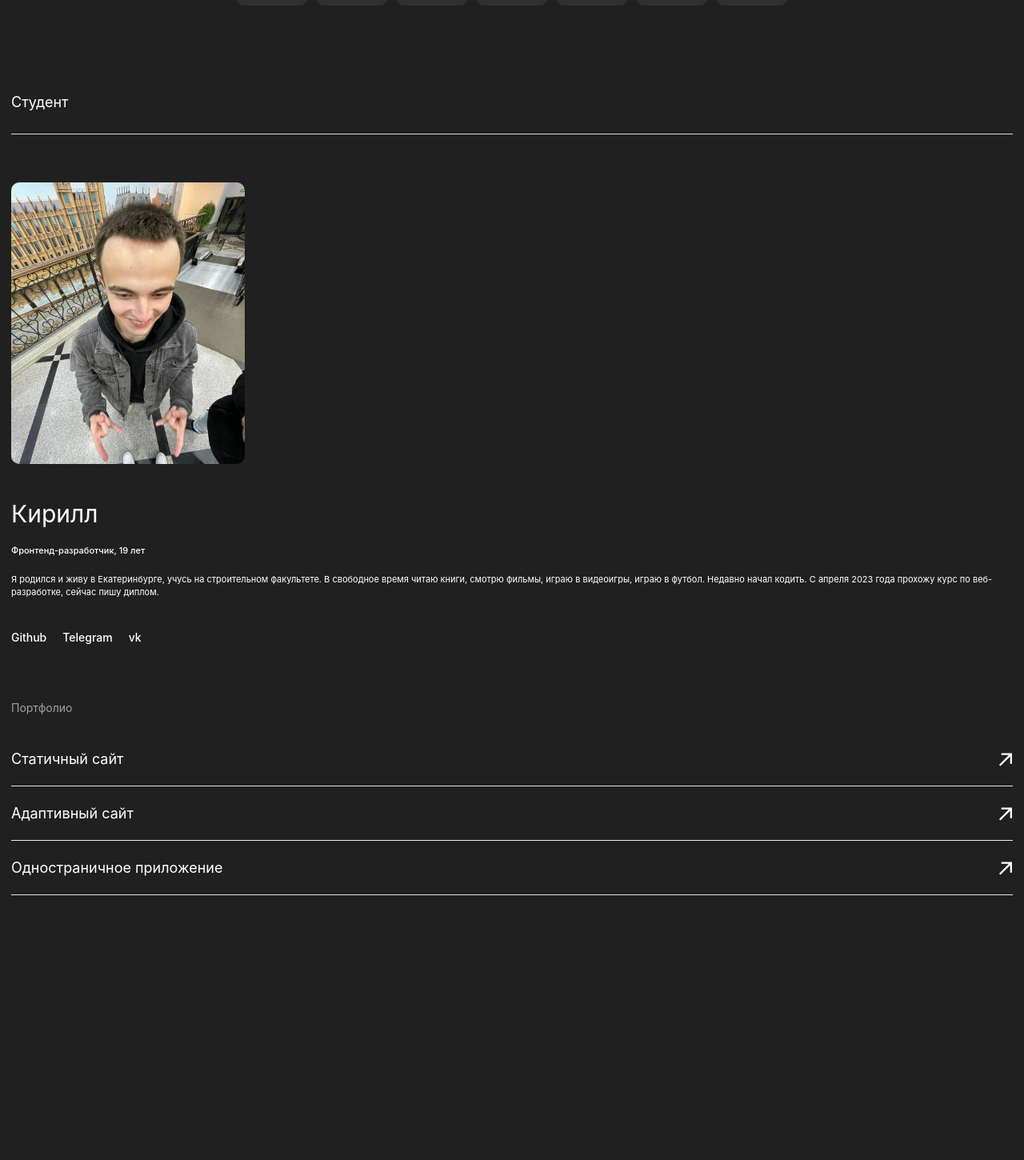
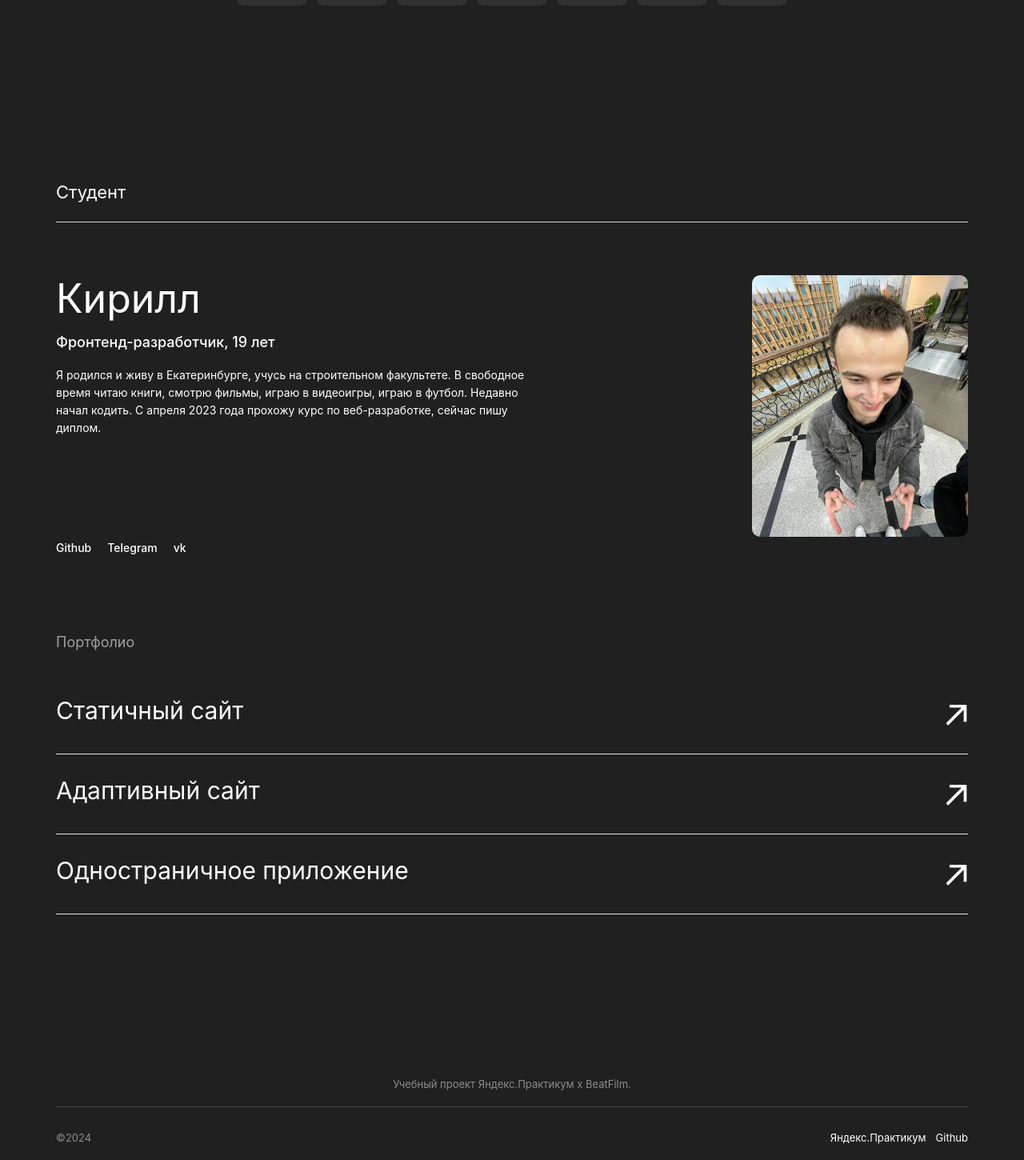
Before and after one commit to psychoHAHA/movies-explorer-frontend123, a React (Vite) app: page / in a window 1280 px wide. Shown: the part 1494-2944 px from the top of the page at 80% size. Before the commit the page ends 2613 px from the top, so only its background shows below. Built offline with nearby package versions, Linux system fonts and the light colour scheme.

Commit message:
главная страница готова!

```diff
--- a/src/components/AboutMe/AboutMe.css
+++ b/src/components/AboutMe/AboutMe.css
@@ -1,5 +1,6 @@
 .about-me {
   margin: 0 14px 70px;
+  padding: 70px 0 0 0;
 }
 
 .about-me__title {
@@ -57,3 +58,82 @@
 .about-me__link:hover {
   color: #404040;
 }
+
+@media screen and (min-width: 645px) {
+  .about-me {
+    margin: 0 50px 90px;
+    padding-top: 90px;
+  }
+
+  .about-me__information {
+    display: flex;
+    flex-direction: row-reverse;
+    justify-content: space-between;
+  }
+
+  .about-me__title {
+    font-size: 22px;
+    line-height: 27px;
+    padding-bottom: 23px;
+  }
+
+  .about-me__name {
+    margin-top: 66px;
+    font-size: 40px;
+    line-height: 40px;
+  }
+
+  .about-me__photo {
+    margin: 66px 0 0 0;
+    width: 255px;
+    height: 307px;
+  }
+
+  .about-me__profession {
+    margin-top: 16px;
+    font-size: 12px;
+    line-height: 18px;
+  }
+
+  .about-me__info {
+    max-width: 364px;
+    font-size: 12px;
+    line-height: 18px;
+  }
+
+  .about-me__links {
+    margin-top: 106px;
+  }
+}
+
+@media screen and (min-width: 880px) {
+  .about-me {
+    margin: 100px 70px 0;
+    padding-top: 110px;
+  }
+
+  .about-me__name {
+    font-size: 50px;
+    line-height: 58px;
+  }
+
+  .about-me__photo {
+    width: 270px;
+    height: 327px;
+  }
+
+  .about-me__profession {
+    font-size: 18px;
+    line-height: 20px;
+  }
+
+  .about-me__info {
+    max-width: 600px;
+    font-size: 14px;
+    line-height: 22px;
+  }
+
+  .about-me__links {
+    margin-top: 130px;
+  }
+}
--- a/src/components/AboutMe/AboutMe.jsx
+++ b/src/components/AboutMe/AboutMe.jsx
@@ -1,31 +1,49 @@
 import "./AboutMe.css"
 import photo from "../../images/me.jpg"
-
 
 export default function AboutMe() {
   return (
     <>
-      <div className="about-me">
+      <div className="about-me" id="AboutMe">
         <h2 className="about-me__title">Студент</h2>
+        <div className="about-me__information">
           <img src={photo} alt="я" className="about-me__photo" />
+          <div className="about-me__text">
             <h3 className="about-me__name">Кирилл</h3>
             <p className="about-me__profession">Фронтенд-разработчик, 19 лет</p>
             <p className="about-me__info">
-          Я родился и живу в Екатеринбурге, учусь на строительном факультете. В
-          свободное время читаю книги, смотрю фильмы, играю в видеоигры, играю в
-          футбол. Недавно начал кодить. С апреля 2023 года прохожу курс по
-          веб-разработке, сейчас пишу диплом.
+              Я родился и живу в Екатеринбурге, учусь на строительном
+              факультете. В свободное время читаю книги, смотрю фильмы, играю в
+              видеоигры, играю в футбол. Недавно начал кодить. С апреля 2023
+              года прохожу курс по веб-разработке, сейчас пишу диплом.
             </p>
             <div className="about-me__links">
-          <a href="https://github.com/psychoHAHA" className="about-me__link">
+              <a
+                href="https://github.com/psychoHAHA"
+                target="_blank"
+                className="about-me__link"
+                rel="noreferrer"
+              >
                 Github
               </a>
-          <a href="https://t.me/kirillzernov" className="about-me__link">
+              <a
+                href="https://t.me/kirillzernov"
+                target="_blank"
+                className="about-me__link"
+                rel="noreferrer"
+              >
                 Telegram
               </a>
-          <a href="https://vk.com/id326948405" className="about-me__link">
+              <a
+                href="https://vk.com/id326948405"
+                target="_blank"
+                className="about-me__link"
+                rel="noreferrer"
+              >
                 vk
               </a>
+            </div>
+          </div>
         </div>
       </div>
     </>
--- /dev/null
+++ b/src/components/Footer/Footer.css
@@ -0,0 +1,85 @@
+.footer {
+  margin: 0 10px;
+  padding: 79px 0 0 0;
+}
+
+.footer__title {
+  margin: 0 auto;
+  text-align: center;
+  font-size: 12px;
+  font-weight: 400;
+  line-height: 15px;
+  color: #8b8b8b;
+  border-bottom: 1px solid #424242;
+  padding-bottom: 21px;
+}
+
+.footer__info {
+  display: flex;
+  flex-direction: column-reverse;
+  justify-content: space-between;
+  align-items: center;
+  margin-top: 30px;
+}
+
+.footer__time {
+  margin: 30px 0 0 0;
+  color: #8b8b8b;
+  font-size: 12px;
+  font-weight: 400;
+  line-height: 15px;
+}
+
+.footer__links {
+  margin: 0;
+  display: flex;
+  flex-direction: column;
+  gap: 12px;
+}
+
+.footer__link {
+  text-decoration: none;
+  color: #fff;
+  font-size: 12px;
+  font-weight: 400;
+  line-height: 15px;
+  text-align: center;
+}
+
+@media screen and (min-width: 645px) {
+  .footer {
+    margin: 0 30px;
+  }
+
+  .footer__title {
+    font-size: 13px;
+    line-height: 16px;
+    padding-bottom: 20px;
+  }
+
+  .footer__info {
+    flex-direction: row;
+    margin-bottom: 20px;
+  }
+
+  .footer__time {
+    margin: 0;
+    font-size: 13px;
+    line-height: 16px;
+  }
+
+  .footer__links {
+    flex-direction: row;
+  }
+
+  .footer__link {
+    font-size: 13px;
+    line-height: 16px;
+  }
+}
+
+@media screen and (min-width: 880px) {
+  .footer {
+    margin: 0 70px;
+  }
+}
--- /dev/null
+++ b/src/components/Footer/Footer.jsx
@@ -0,0 +1,18 @@
+import "./Footer.css"
+
+export default function Footer() {
+  return (
+    <>
+      <footer className="footer">
+        <h3 className="footer__title">Учебный проект Яндекс.Практикум х BeatFilm.</h3>
+        <div className="footer__info">
+          <p className="footer__time">©2024</p>
+          <div className="footer__links">
+            <a href="" className="footer__link">Яндекс.Практикум</a>
+            <a href="" className="footer__link">Github</a>
+          </div>
+        </div>
+      </footer>
+    </>
+  )
+}
--- a/src/components/Main/Main.jsx
+++ b/src/components/Main/Main.jsx
@@ -4,6 +4,7 @@ import AboutProject from "../AboutProject/AboutProject"
 import Techs from "../Techs/Techs"
 import AboutMe from "../AboutMe/AboutMe"
 import Portfolio from "../Portfolio/Portfolio"
+import Footer from "../Footer/Footer"
 
 export default function Main() {
   return (
@@ -14,6 +15,7 @@ export default function Main() {
         <Techs />
         <AboutMe />
         <Portfolio />
+        <Footer />
       </main>
     </>
   )
--- a/src/components/NavTab/NavTab.jsx
+++ b/src/components/NavTab/NavTab.jsx
@@ -6,7 +6,7 @@ export default function NavTab() {
       <nav className="nav">
         <a href="#AboutProject" className="nav__link">О проекте</a>
         <a href="#Techs" className="nav__link">Технологии</a>
-        <a href="#" className="nav__link">Студент</a>
+        <a href="#AboutMe" className="nav__link">Студент</a>
       </nav>
     </>
   )
--- a/src/components/Portfolio/Portfolio.css
+++ b/src/components/Portfolio/Portfolio.css
@@ -1,5 +1,5 @@
 .portfolio {
-  margin: 0 14px
+  margin: 0 14px 70px;
 }
 
 .portfolio__title {
@@ -23,6 +23,11 @@
   list-style: none;
   border-bottom: 1px solid #E6E6E6;
   padding-bottom: 19px;
+  transition: all .2s ease;
+}
+
+.portfolio__links-type_item:hover {
+  border: #404040;
 }
 
 .portfolio__link {
@@ -32,7 +37,6 @@
   font-weight: 400;
   line-height: 28px;
   color: #fff;
-  transition: all .2s ease;
   display: flex;
   justify-content: space-between;
   transition: all .2s ease;
@@ -40,10 +44,6 @@
 
 .portfolio__link:hover {
   color: #404040;
-}
-
-.portfolio__link:active {
-  transform: scale(0.99);
 }
 
 .portfolio__link-image {
@@ -56,3 +56,48 @@
 .portfolio__links-type_item:hover .portfolio__link-image {
   transform: scale(1.3);
 }
+
+@media screen and (min-width: 645px) {
+  .portfolio {
+    margin: 0 50px 90px;
+  }
+
+  .portfolio__title {
+    margin-top: 90px;
+    font-size: 18px;
+    line-height: 20px;
+  }
+
+  .portfolio__links {
+    margin-top: 50px;
+  }
+
+  .portfolio__link {
+    font-size: 28px;
+    line-height: 50px;
+  }
+
+  .portfolio__link-image {
+    width: 27px;
+    height: 60px;
+  }
+}
+
+@media screen and (min-width: 880px) {
+  .portfolio {
+    margin: 0 70px 125px;
+  }
+
+  .portfolio__title {
+    margin-top: 100px;
+  }
+
+  .portfolio__link {
+    font-size: 30px;
+    line-height: 50px;
+  }
+
+  .portfolio__link-image {
+    width: 29px;
+  }
+}
--- a/src/components/Portfolio/Portfolio.jsx
+++ b/src/components/Portfolio/Portfolio.jsx
@@ -5,36 +5,39 @@ export default function Portfolio() {
   return (
     <>
       <div className="portfolio">
-      <h4 className="portfolio__title">Портфолио</h4>
+        <h3 className="portfolio__title">Портфолио</h3>
         <ul className="portfolio__links">
           <li className="portfolio__links-type_item">
-            <a href="" className="portfolio__link">
+            <a
+              href="https://github.com/psychoHAHA/practica1"
+              target="_blank"
+              className="portfolio__link"
+              rel="noreferrer"
+            >
               Статичный сайт
-              <img
-                src={linkImage}
-                alt=""
-                className="portfolio__link-image"
-              />
+              <img src={linkImage} alt="" className="portfolio__link-image" />
             </a>
           </li>
           <li className="portfolio__links-type_item">
-            <a href="" className="portfolio__link">
+            <a
+              href="https://psychohaha.github.io/russian-travel/"
+              target="_blank"
+              className="portfolio__link"
+              rel="noreferrer"
+            >
               Адаптивный сайт
-              <img
-                src={linkImage}
-                alt=""
-                className="portfolio__link-image"
-              />
+              <img src={linkImage} alt="" className="portfolio__link-image" />
             </a>
           </li>
           <li className="portfolio__links-type_item">
-            <a href="" className="portfolio__link">
+            <a
+              href="https://psychohaha.github.io/mesto-react/"
+              target="_blank"
+              className="portfolio__link"
+              rel="noreferrer"
+            >
               Одностраничное приложение
-              <img
-                src={linkImage}
-                alt=""
-                className="portfolio__link-image"
-              />
+              <img src={linkImage} alt="" className="portfolio__link-image" />
             </a>
           </li>
         </ul>
```
Lines whose indentation alone changed are shown as unchanged.
